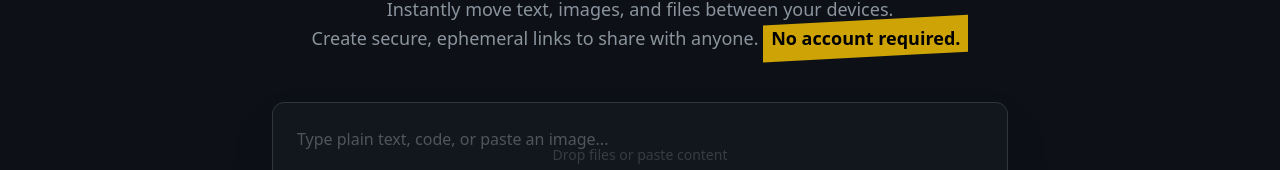
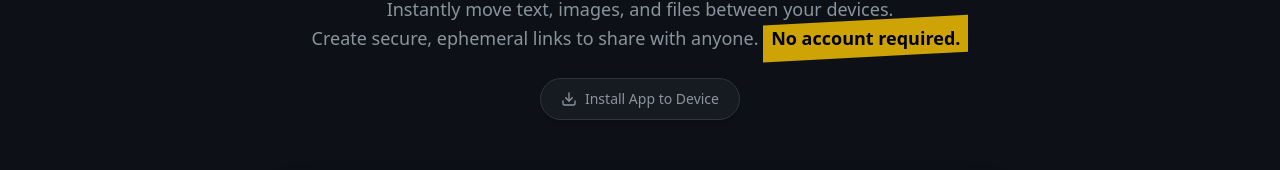
Before and after one commit to Domisore/cloud-clipboard, a Next.js app: page /clipboard in a window 1280 px wide. Shown: the part 201-371 px from the top of the page. Built offline with nearby package versions, Linux system fonts and the light colour scheme; no server answers.

Commit message:
feat: Implement PWA installation prompt and update PWA metadata, including minor UI and input field adjustments.

```diff
--- a/src/app/clipboard/page.tsx
+++ b/src/app/clipboard/page.tsx
@@ -3,6 +3,7 @@ import { Footer } from "@/components/ui/Footer";
 import { CommandCenter } from "@/components/ui/CommandCenter";
 import { RecentList } from "@/components/ui/RecentList";
 import { CarbonAd } from "@/components/ui/CarbonAd";
+import { InstallPWAButton } from "@/components/ui/InstallPWAButton";
 
 export default function ClipboardPage() {
     return (
@@ -19,6 +20,7 @@ export default function ClipboardPage() {
                         Instantly move text, images, and files between your devices.<br className="hidden sm:block" />
                         Create secure, ephemeral links to share with anyone. <span className="mx-1 relative inline-block before:absolute before:-inset-1 before:block before:-skew-y-3 before:bg-yellow-400 before:opacity-80 relative inline-block"><span className="relative text-black font-bold px-1">No account required.</span></span>
                     </p>
+                    <InstallPWAButton />
                 </div>
 
                 {/* Main Interaction Area */}
--- a/src/app/layout.tsx
+++ b/src/app/layout.tsx
@@ -28,7 +28,7 @@ export const viewport: Viewport = {
 export const metadata: Metadata = {
   title: "drive.io | The Data Persistence Layer for AI Agents",
   description: "Programmatically move datasets, context windows, and files between autonomous agents. Secure, ephemeral storage built for the Agent Swarm.",
-  applicationName: "drive.io",
+  applicationName: "Pclip",
   authors: [{ name: "Brane Technologies", url: "https://bigbrane.com" }],
   keywords: ["AI Agents", "Agent Swarm", "LLM Storage", "Agentic Workflow", "Programmatic File Sharing", "Data Persistence Layer", "Y Combinator", "Autonomous Agents", "Moltbot", "OpenClaw"],
   metadataBase: new URL(process.env.NEXT_PUBLIC_URL || 'https://drive.io'),
@@ -56,7 +56,7 @@ export const metadata: Metadata = {
   manifest: "/manifest.json",
   icons: {
     icon: "/icon.png",
-    apple: "/icon-192x192.png", // Explicit Apple Touch Icon
+    apple: "/pclip-192x192.png", // Explicit Apple Touch Icon for iOS PWA defaults
   },
 };
 
--- a/src/components/ui/CommandCenter.tsx
+++ b/src/components/ui/CommandCenter.tsx
@@ -207,9 +207,12 @@ export function CommandCenter() {
 
                 {/* STATE: IDLE or TYPING */}
                 {(state === 'idle' || state === 'has-content') && !file && (
-                    <div className="relative min-h-[160px] flex flex-col">
+                    <div className="relative min-h-[160px] flex flex-col" suppressHydrationWarning>
                         <textarea
                             ref={textareaRef}
+                            data-gramm="false"
+                            data-gramm_editor="false"
+                            data-enable-grammarly="false"
                             value={text}
                             onChange={(e) => {
                                 setText(e.target.value);
--- a/src/components/ui/Header.tsx
+++ b/src/components/ui/Header.tsx
@@ -20,7 +20,7 @@ export function Header() {
         <header className="fixed top-0 left-0 right-0 z-50 px-6 py-4">
             <div className="max-w-7xl mx-auto flex items-center justify-between">
                 {/* Logo */}
-                <Link href="/" className="flex items-center gap-2 group">
+                <Link href="/" className="flex items-center gap-2 group" suppressHydrationWarning>
                     <div className="w-8 h-8 rounded-lg bg-surface border border-border-color flex items-center justify-center group-hover:border-accent/50 transition-colors shadow-sm overflow-hidden">
                         <img src="/icon-192x192.png" alt="Drive.io Logo" className="w-full h-full object-cover" />
                     </div>
--- /dev/null
+++ b/src/components/ui/InstallPWAButton.tsx
@@ -0,0 +1,85 @@
+"use client";
+
+import { useState, useEffect } from 'react';
+import { Download } from 'lucide-react';
+import { motion, AnimatePresence } from 'framer-motion';
+
+export function InstallPWAButton() {
+    const [deferredPrompt, setDeferredPrompt] = useState<any>(null);
+    const [isInstalled, setIsInstalled] = useState(false);
+    const [isMounted, setIsMounted] = useState(false);
+
+    useEffect(() => {
+        setIsMounted(true);
+        // Check if already installed
+        const isStandalone = window.matchMedia('(display-mode: standalone)').matches || (window.navigator as any).standalone;
+        setIsInstalled(isStandalone);
+
+        const handler = (e: any) => {
+            // Prevent the mini-infobar from appearing on mobile
+            e.preventDefault();
+            // Stash the event so it can be triggered later.
+            setDeferredPrompt(e);
+        };
+
+        window.addEventListener('beforeinstallprompt', handler);
+
+        // Also listen for successful installation to hide the button
+        window.addEventListener('appinstalled', () => {
+            setIsInstalled(true);
+            setDeferredPrompt(null);
+        });
+
+        return () => {
+            window.removeEventListener('beforeinstallprompt', handler);
+            window.removeEventListener('appinstalled', () => { });
+        };
+    }, []);
+
+    const handleInstallClick = async () => {
+        if (!deferredPrompt) return;
+
+        // Show the install prompt
+        deferredPrompt.prompt();
+
+        // Wait for the user to respond to the prompt
+        const { outcome } = await deferredPrompt.userChoice;
+
+        if (outcome === 'accepted') {
+            setDeferredPrompt(null);
+            setIsInstalled(true);
+        }
+    };
+
+    // Don't render anything if we're not mounted or already installed
+    if (!isMounted || isInstalled) return null;
+
+    return (
+        <AnimatePresence>
+            <motion.div
+                initial={{ opacity: 0, scale: 0.95 }}
+                animate={{ opacity: 1, scale: 1 }}
+                exit={{ opacity: 0, scale: 0.95 }}
+                className="flex justify-center mt-6 mb-2"
+            >
+                {deferredPrompt ? (
+                    <button
+                        onClick={handleInstallClick}
+                        className="flex items-center gap-2 px-5 py-2.5 bg-accent/10 border border-accent/20 text-accent rounded-full hover:bg-accent/20 transition-colors text-sm font-medium shadow-sm group"
+                    >
+                        <Download className="w-4 h-4 group-hover:scale-110 transition-transform" />
+                        Install App to Device
+                    </button>
+                ) : (
+                    <button
+                        onClick={() => alert("Look for the 'install' icon ⤓ in your browser's address bar (top right) or check the browser menu (⋮) to install Pclip as an app!")}
+                        className="flex items-center gap-2 px-5 py-2.5 bg-surface border border-border-color text-foreground-muted hover:text-foreground rounded-full hover:bg-white/5 transition-colors text-sm font-medium shadow-sm"
+                    >
+                        <Download className="w-4 h-4" />
+                        Install App to Device
+                    </button>
+                )}
+            </motion.div>
+        </AnimatePresence>
+    );
+}
```
